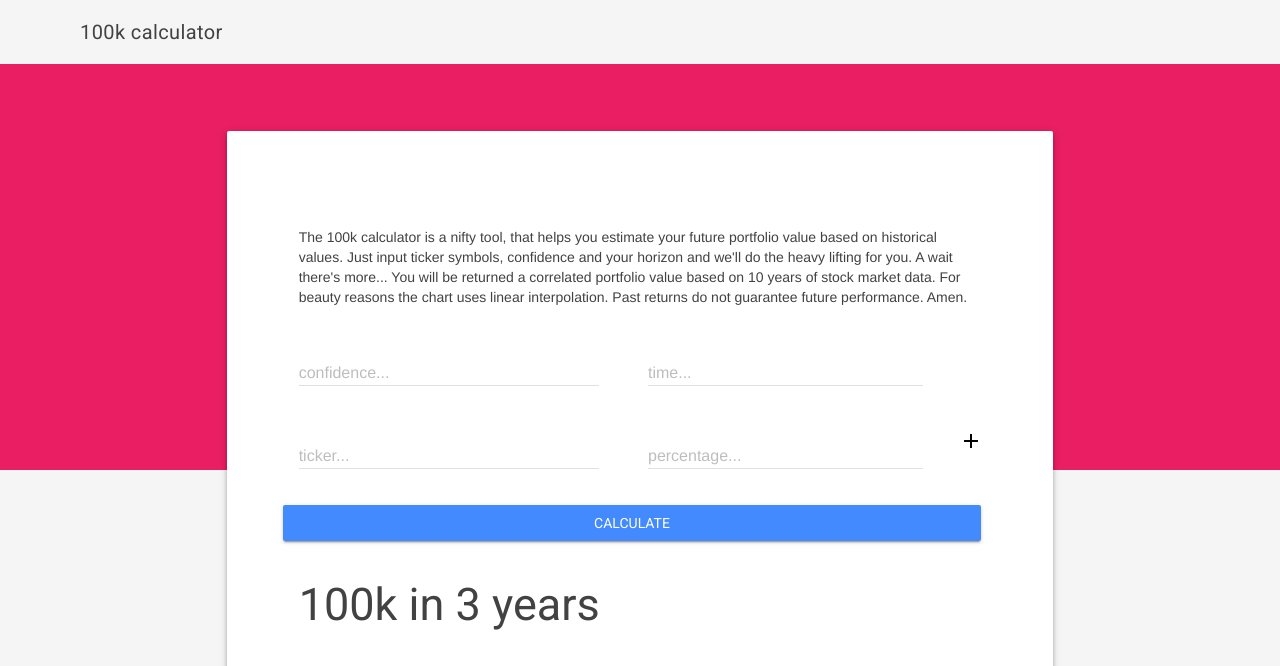
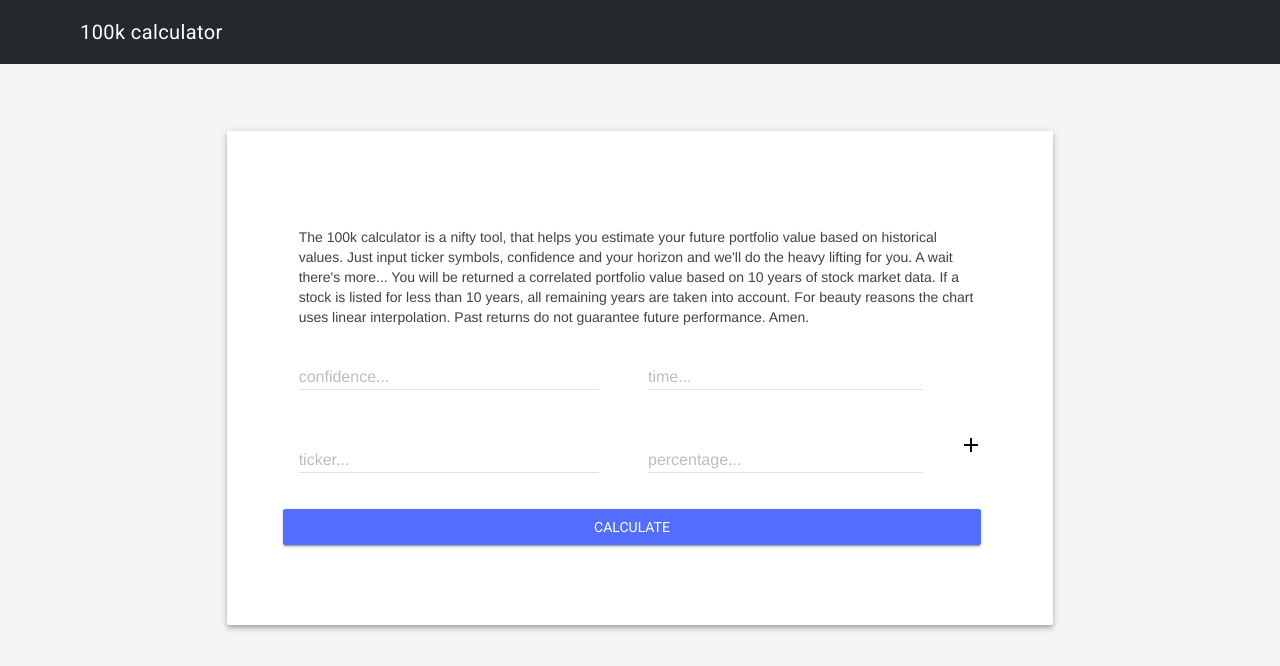
Before and after one commit to KarelZe/cs50finalproject, a Flask app: template cs50final/templates/search.html in a window 1280 px wide. Shown: the top 666 px of the page. Run offline with Flask 2, Linux system fonts and the light colour scheme; the template is opened without the code that fills it, so the values that code supplies are empty; some libraries are stand-ins or nearby versions.

Commit message:
removed the chart for now. Changed design.

```diff
--- a/cs50final/static/scripts.js
+++ b/cs50final/static/scripts.js
@@ -1,49 +1,4 @@
-var room = 1;
-var chart
-var options
-google.charts.load('current', {'packages':['corechart']});
-google.charts.setOnLoadCallback(drawChart);
-
-function drawChart(){
-        var data = google.visualization.arrayToDataTable([
-          ['Year', 'Sales'],
-          ['2013',  1000],
-          ['2014',  1170],
-          ['2015',  660],
-          ['2016',  1030]
-        ]);
-
-        options = {
-          animation:
-          {
-            duration: 1000,
-            easing : 'out',
-            startup: true,
-          },
-
-          hAxis: {
-
-            gridlines: {color: 'none'},
-            baselineColor: 'none',
-          },
-          vAxis: {
-            minValue: 0,
-            gridlines: {color: 'none'},
-            baselineColor: 'none',
-          },
-          legend: {position: 'none'},
-          areaOpacity: 0,
-          colors: ['#e91e63'],
-
-          chartArea: {
-            left:0,top:0,width:'100%',height:'100%',
-          },
-          theme: 'maximized'
-        }
-        chart = new google.visualization.AreaChart(document.getElementById('chart_div'));
-        chart.draw(data, options);
-}
-
+var room;
 
 function add_fields() {
 
@@ -126,10 +81,6 @@ function add_fields() {
     document.getElementById("form_group").appendChild(div_button_cell);
 
 }
-   function remove_fields(rid) {
-	  $(".removal_code"+rid).remove();
-   }
-
-   function update(){
-    console.log('update goes here.')
-   }
+function remove_fields(rid) {
+    $(".removal_code"+rid).remove();
+}
--- a/cs50final/static/styles.css
+++ b/cs50final/static/styles.css
@@ -13,6 +13,12 @@
  * See the License for the specific language governing permissions and
  * limitations under the License.
  */
+
+.own-header{
+background-color: rgb(36, 41, 46);
+height: 64px;
+color: #FFFFFF;
+}
 
 .own-ribbon {
   width: 100%;
--- a/cs50final/templates/layout.html
+++ b/cs50final/templates/layout.html
@@ -7,9 +7,10 @@
     <meta name="viewport" content="width=device-width, initial-scale=1.0, minimum-scale=1.0">
     <title>100k calculator</title>
 
-    <link rel="stylesheet" href="https://fonts.googleapis.com/css?family=Roboto:regular,bold,italic,thin,light,bolditalic,black,medium&amp;lang=en">
+    <link rel="stylesheet"
+          href="https://fonts.googleapis.com/css?family=Roboto:regular,bold,italic,thin,light,bolditalic,black,medium&amp;lang=en">
     <link rel="stylesheet" href="https://fonts.googleapis.com/icon?family=Material+Icons">
-    <link rel="stylesheet" href="https://code.getmdl.io/1.3.0/material.pink-blue.min.css" />
+    <link rel="stylesheet" href="https://code.getmdl.io/1.3.0/material.red-indigo.min.css"/>
     <link href="{{ url_for('static', filename='styles.css') }}" rel="stylesheet"/>
 
 
@@ -23,7 +24,7 @@
 <body>
 <div class="mdl-layout mdl-layout__header--scroll mdl-js-layout mdl-color--grey-100">
     <header class=" mdl-layout__header mdl-layout__header--scroll mdl-color--grey-100 mdl-color-text--grey-800">
-        <div class="mdl-layout__header-row">
+        <div class="own-header mdl-layout__header-row">
             <span class="mdl-layout-title">100k calculator</span>
             {% if get_flashed_messages() %}
             {{ get_flashed_messages() | join(" ") }}
@@ -32,7 +33,7 @@
         </div>
     </header>
     <!-- minimal configuration ticker, confidence, time and percentage-->
-      <div class="own-ribbon mdl-color--primary"></div>
+    <div class="own-ribbon"></div>
     <main class="own-main mdl-layout__content">
         <div class="own-container mdl-grid">
             <div class="mdl-cell mdl-cell--2-col mdl-cell--hide-tablet mdl-cell--hide-phone"></div>
@@ -45,7 +46,8 @@
             <div class="mdl-mini-footer--left-section">
                 <ul class="mdl-mini-footer--link-list">
                     <li><a href="https://www.edx.org/course/introduction-computer-science-harvardx-cs50x">cs50</a></li>
-              <li><a href="https://github.com/google/material-design-lite/blob/mdl-1.x/templates/article/">View Source</a></li>
+                    <li><a href="https://github.com/google/material-design-lite/blob/mdl-1.x/templates/article/">View
+                        Source</a></li>
                 </ul>
             </div>
         </footer>
--- a/cs50final/templates/search.html
+++ b/cs50final/templates/search.html
@@ -5,25 +5,26 @@ Search
 {% block main %}
 <form action="{{ url_for('search') }}"  method="post">
    <fieldset>
-      <div class="mdl-grid">
+      <div class="mdl-grid" id="form_group">
          <div class="mdl-cell mdl-cell--12-col">
             The 100k calculator is a nifty tool, that helps you estimate your future portfolio value based on historical
             values. Just input ticker symbols, confidence and your horizon and we'll do the heavy lifting for you.
             A wait there's more... You will be returned a correlated portfolio value based on 10 years of stock market data.
+            If a stock is listed for less than 10 years, all remaining years are taken into account.
             For beauty reasons the chart uses linear interpolation. Past returns do not guarantee future performance. Amen.
          </div>
-      </div>
-      <div class ="mdl-grid" id="form_group" >
          <div class="mdl-cell mdl-cell--6-col">
             <div class="mdl-textfield mdl-js-textfield mdl-textfield--floating-label">
-               <input class="mdl-textfield__input" type="text" pattern="-?[0-9]*(\.[0-9]+)?" name="confidence" id="confidence">
+               <input class="mdl-textfield__input" type="text" pattern="-?[0-9]*(\.[0-9]+)?"
+                      name="confidence" id="confidence">
                <label class="mdl-textfield__label" for="confidence">confidence...</label>
                <span class="mdl-textfield__error">Number required!</span>
             </div>
          </div>
          <div class="mdl-cell mdl-cell--5-col">
             <div class="mdl-textfield mdl-js-textfield mdl-textfield--floating-label">
-               <input class="mdl-textfield__input" type="text" pattern="-?[0-9]*(\.[0-9]+)?" name="time" id="time">
+               <input class="mdl-textfield__input" type="text" pattern="-?[0-9]*(\.[0-9]+)?"
+                      name="time" id="time">
                <label class="mdl-textfield__label" for="time">time...</label>
                <span class="mdl-textfield__error">Number required!</span>
             </div>
@@ -48,14 +49,7 @@ Search
             </button>
          </div>
       </div>
-      <button class="mdl-button mdl-js-button mdl-button--raised mdl-button--accent mdl-cell--12-col"
-              onclick ="update();" type="submit">calculate</button>
+      <button class="mdl-button mdl-js-button mdl-button--raised mdl-button--accent mdl-cell--12-col" type="submit">calculate</button>
    </fieldset>
 </form>
-<div class="mdl-grid">
-   <div class="mdl-cell mdl-cell--12-col">
-      <h2>100k in 3 years</h2>
-   </div>
-   <div id = "chart_div" class = "mdl-cell mdl-cell--12-col"></div>
-</div>
    {% endblock %}
```
Lines whose indentation alone changed are shown as unchanged.
